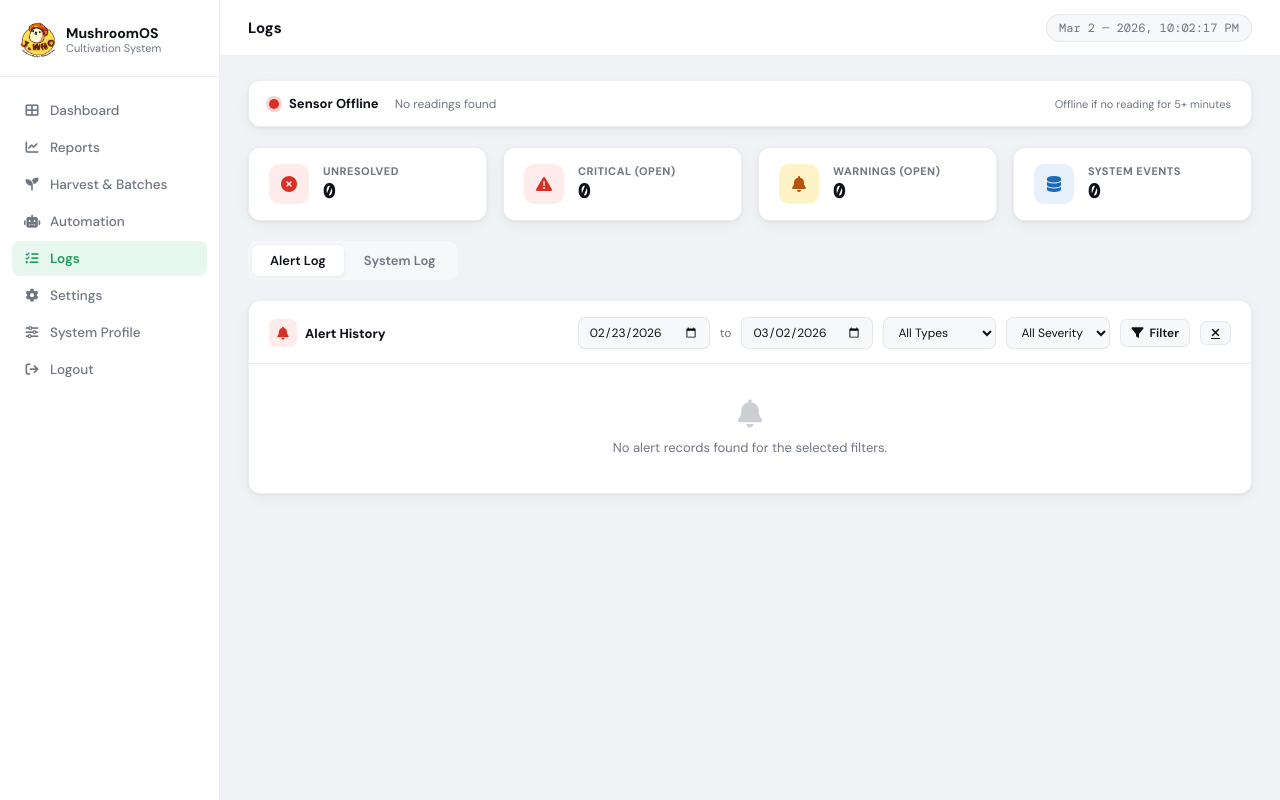
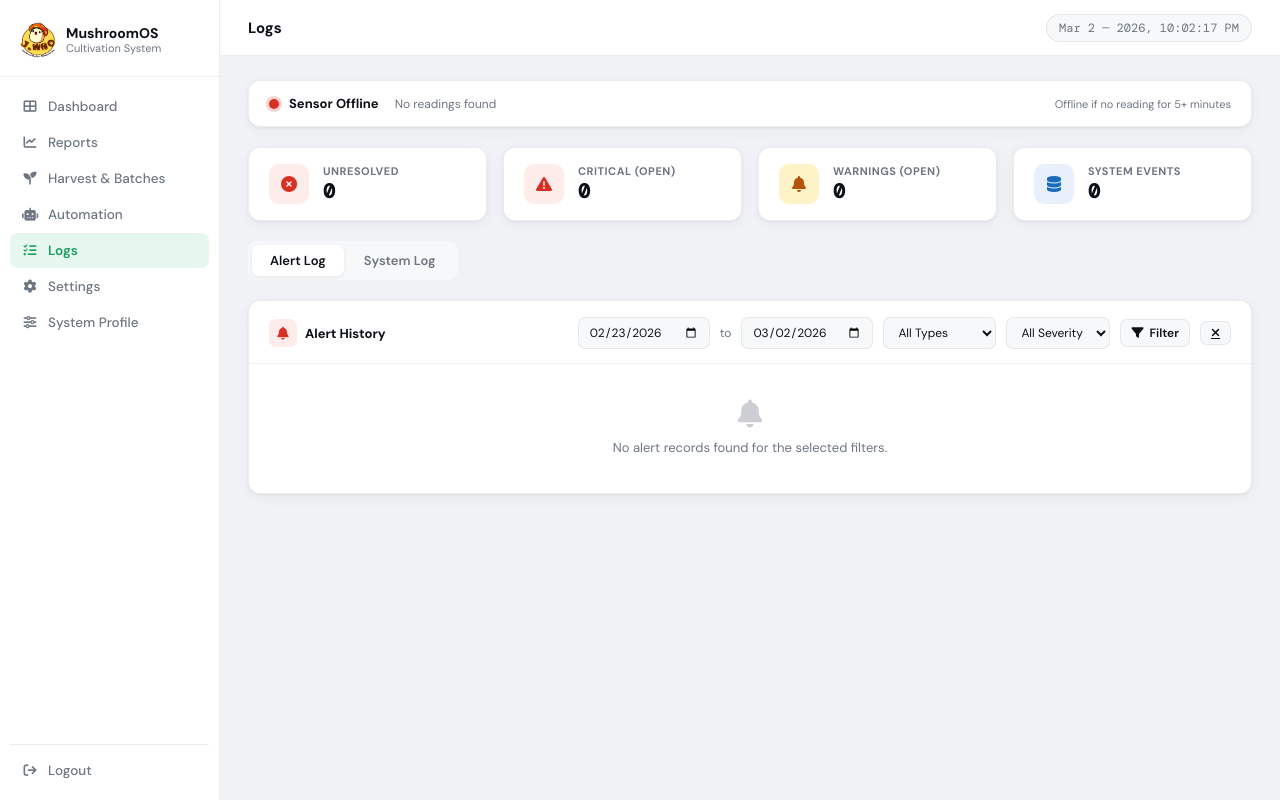
Before and after one commit to BUILDMOD/chamber_sensor, a PHP site: page /logs.php in a window 1280 px wide. Run offline with PHP 8.4, Linux system fonts and the light colour scheme; the visitor is signed in with stand-in values (Sample User, id 1); data that the repository does not hold is empty.

Commit message:
debugging

```diff
--- a/automation.php
+++ b/automation.php
@@ -143,11 +143,12 @@ body{font-family:'DM Sans',system-ui,sans-serif;background:var(--bg);color:var(-
 .sidebar-logo img{width:36px;height:36px;border-radius:8px;}
 .sidebar-logo-text{font-size:14px;font-weight:700;color:var(--text);line-height:1.2;}
 .sidebar-logo-sub{font-size:11px;color:var(--muted);}
-.sidebar-nav{flex:1;padding:16px 12px;display:flex;flex-direction:column;gap:2px;}
+.sidebar-nav{flex:1;padding:12px 10px;display:flex;flex-direction:column;gap:1px;overflow-y:auto;}
 .sidebar-nav a{display:flex;align-items:center;gap:10px;padding:9px 12px;border-radius:8px;color:var(--muted);text-decoration:none;font-size:13.5px;font-weight:500;transition:all .15s;}
 .sidebar-nav a i{width:16px;text-align:center;font-size:13px;}
 .sidebar-nav a:hover{background:var(--surface2);color:var(--text);}
 .sidebar-nav a.active{background:var(--green-lt);color:var(--green);font-weight:600;}
+.sidebar-nav .nav-bottom{margin-top:auto;padding-top:8px;border-top:1px solid var(--border);}
 .main{margin-left:220px;min-height:100vh;}
 .topbar{background:var(--surface);border-bottom:1px solid var(--border);padding:0 28px;height:56px;display:flex;align-items:center;justify-content:space-between;position:sticky;top:0;z-index:40;}
 .topbar-title{font-size:15px;font-weight:700;color:var(--text);}
@@ -247,7 +248,7 @@ table.tbl{width:100%;border-collapse:collapse;font-size:13px;}
     <a href="logs.php"><i class="fas fa-list-check"></i> Logs</a>
     <a href="settings.php"><i class="fas fa-gear"></i> Settings</a>
     <a href="profile.php"><i class="fas fa-sliders"></i> System Profile</a>
-    <a href="logout.php"><i class="fas fa-arrow-right-from-bracket"></i> Logout</a>
+    <div class="nav-bottom"><a href="logout.php"><i class="fas fa-arrow-right-from-bracket"></i> Logout</a></div>
   </nav>
 </aside>
 
--- a/dashboard.php
+++ b/dashboard.php
@@ -56,11 +56,12 @@ $isOwner = $sessionRole === 'owner';
     .sidebar-logo img{width:36px;height:36px;border-radius:8px;}
     .sidebar-logo-text{font-size:14px;font-weight:700;color:var(--text);line-height:1.2;}
     .sidebar-logo-sub{font-size:11px;color:var(--muted);}
-    .sidebar-nav{flex:1;padding:16px 12px;display:flex;flex-direction:column;gap:2px;}
+    .sidebar-nav{flex:1;padding:12px 10px;display:flex;flex-direction:column;gap:1px;overflow-y:auto;}
     .sidebar-nav a{display:flex;align-items:center;gap:10px;padding:9px 12px;border-radius:8px;color:var(--muted);text-decoration:none;font-size:13.5px;font-weight:500;transition:all .15s;}
     .sidebar-nav a i{width:16px;text-align:center;font-size:13px;}
     .sidebar-nav a:hover{background:var(--surface2);color:var(--text);}
     .sidebar-nav a.active{background:var(--green-lt);color:var(--green);font-weight:600;}
+.sidebar-nav .nav-bottom{margin-top:auto;padding-top:8px;border-top:1px solid var(--border);}
 
     /* MAIN */
     .main{margin-left:220px;min-height:100vh;}
@@ -237,7 +238,7 @@ $isOwner = $sessionRole === 'owner';
     <a href="logs.php"><i class="fas fa-list-check"></i> Logs</a>
     <a href="settings.php"><i class="fas fa-gear"></i> Settings</a>
     <a href="profile.php"><i class="fas fa-sliders"></i> System Profile</a>
-    <a href="logout.php"><i class="fas fa-arrow-right-from-bracket"></i> Logout</a>
+    <div class="nav-bottom"><a href="logout.php"><i class="fas fa-arrow-right-from-bracket"></i> Logout</a></div>
   </nav>
 </aside>
 
--- a/harvest.php
+++ b/harvest.php
@@ -141,11 +141,12 @@ body{font-family:'DM Sans',system-ui,sans-serif;background:var(--bg);color:var(-
 .sidebar-logo img{width:36px;height:36px;border-radius:8px;}
 .sidebar-logo-text{font-size:14px;font-weight:700;color:var(--text);line-height:1.2;}
 .sidebar-logo-sub{font-size:11px;color:var(--muted);}
-.sidebar-nav{flex:1;padding:16px 12px;display:flex;flex-direction:column;gap:2px;}
+.sidebar-nav{flex:1;padding:12px 10px;display:flex;flex-direction:column;gap:1px;overflow-y:auto;}
 .sidebar-nav a{display:flex;align-items:center;gap:10px;padding:9px 12px;border-radius:8px;color:var(--muted);text-decoration:none;font-size:13.5px;font-weight:500;transition:all .15s;}
 .sidebar-nav a i{width:16px;text-align:center;font-size:13px;}
 .sidebar-nav a:hover{background:var(--surface2);color:var(--text);}
 .sidebar-nav a.active{background:var(--green-lt);color:var(--green);font-weight:600;}
+.sidebar-nav .nav-bottom{margin-top:auto;padding-top:8px;border-top:1px solid var(--border);}
 
 .main{margin-left:220px;min-height:100vh;}
 .topbar{background:var(--surface);border-bottom:1px solid var(--border);padding:0 28px;height:56px;display:flex;align-items:center;justify-content:space-between;position:sticky;top:0;z-index:40;}
@@ -272,7 +273,7 @@ table.tbl{width:100%;border-collapse:collapse;font-size:13px;}
     <a href="logs.php"><i class="fas fa-list-check"></i> Logs</a>
     <a href="settings.php"><i class="fas fa-gear"></i> Settings</a>
     <a href="profile.php"><i class="fas fa-sliders"></i> System Profile</a>
-    <a href="logout.php"><i class="fas fa-arrow-right-from-bracket"></i> Logout</a>
+    <div class="nav-bottom"><a href="logout.php"><i class="fas fa-arrow-right-from-bracket"></i> Logout</a></div>
   </nav>
 </aside>
 
--- a/logs.php
+++ b/logs.php
@@ -103,11 +103,12 @@ body{font-family:'DM Sans',system-ui,sans-serif;background:var(--bg);color:var(-
 .sidebar-logo img{width:36px;height:36px;border-radius:8px;}
 .sidebar-logo-text{font-size:14px;font-weight:700;color:var(--text);line-height:1.2;}
 .sidebar-logo-sub{font-size:11px;color:var(--muted);}
-.sidebar-nav{flex:1;padding:16px 12px;display:flex;flex-direction:column;gap:2px;}
+.sidebar-nav{flex:1;padding:12px 10px;display:flex;flex-direction:column;gap:1px;overflow-y:auto;}
 .sidebar-nav a{display:flex;align-items:center;gap:10px;padding:9px 12px;border-radius:8px;color:var(--muted);text-decoration:none;font-size:13.5px;font-weight:500;transition:all .15s;}
 .sidebar-nav a i{width:16px;text-align:center;font-size:13px;}
 .sidebar-nav a:hover{background:var(--surface2);color:var(--text);}
 .sidebar-nav a.active{background:var(--green-lt);color:var(--green);font-weight:600;}
+.sidebar-nav .nav-bottom{margin-top:auto;padding-top:8px;border-top:1px solid var(--border);}
 .main{margin-left:220px;min-height:100vh;}
 .topbar{background:var(--surface);border-bottom:1px solid var(--border);padding:0 28px;height:56px;display:flex;align-items:center;justify-content:space-between;position:sticky;top:0;z-index:40;}
 .topbar-title{font-size:15px;font-weight:700;color:var(--text);}
@@ -179,7 +180,7 @@ table.tbl{width:100%;border-collapse:collapse;font-size:13px;}
     <a href="logs.php" class="active"><i class="fas fa-list-check"></i> Logs</a>
     <a href="settings.php"><i class="fas fa-gear"></i> Settings</a>
     <a href="profile.php"><i class="fas fa-sliders"></i> System Profile</a>
-    <a href="logout.php"><i class="fas fa-arrow-right-from-bracket"></i> Logout</a>
+    <div class="nav-bottom"><a href="logout.php"><i class="fas fa-arrow-right-from-bracket"></i> Logout</a></div>
   </nav>
 </aside>
 
--- a/profile.php
+++ b/profile.php
@@ -222,6 +222,7 @@ body { font-family: 'DM Sans', system-ui, sans-serif; background: var(--bg); col
 .sidebar-nav a i { width: 16px; text-align: center; font-size: 13px; }
 .sidebar-nav a:hover  { background: var(--surface2); color: var(--text); }
 .sidebar-nav a.active { background: var(--green-lt); color: var(--green); font-weight: 600; }
+.sidebar-nav .nav-bottom{margin-top:auto;padding-top:8px;border-top:1px solid var(--border);}
 
 /* ── MAIN ── */
 .main { margin-left: 220px; min-height: 100vh; }
@@ -378,7 +379,7 @@ td.actions-col { display: flex; gap: 6px; align-items: center; flex-wrap: wrap;
     <a href="logs.php"><i class="fas fa-list-check"></i> Logs</a>
     <a href="settings.php"><i class="fas fa-gear"></i> Settings</a>
     <a href="profile.php" class="active"><i class="fas fa-sliders"></i> System Profile</a>
-    <a href="logout.php"><i class="fas fa-arrow-right-from-bracket"></i> Logout</a>
+    <div class="nav-bottom"><a href="logout.php"><i class="fas fa-arrow-right-from-bracket"></i> Logout</a></div>
   </nav>
 </aside>
 
--- a/reports.php
+++ b/reports.php
@@ -159,6 +159,7 @@ function navUrl($view, $year, $month, $day) {
     .sidebar-nav a i{width:16px;text-align:center;font-size:13px;}
     .sidebar-nav a:hover{background:var(--surface2);color:var(--text);}
     .sidebar-nav a.active{background:var(--green-lt);color:var(--green);font-weight:600;}
+.sidebar-nav .nav-bottom{margin-top:auto;padding-top:8px;border-top:1px solid var(--border);}
 
     .main{margin-left:220px;min-height:100vh;}
 
@@ -315,7 +316,7 @@ function navUrl($view, $year, $month, $day) {
     <a href="logs.php"><i class="fas fa-list-check"></i> Logs</a>
     <a href="settings.php"><i class="fas fa-gear"></i> Settings</a>
     <a href="profile.php"><i class="fas fa-sliders"></i> System Profile</a>
-    <a href="logout.php"><i class="fas fa-arrow-right-from-bracket"></i> Logout</a>
+    <div class="nav-bottom"><a href="logout.php"><i class="fas fa-arrow-right-from-bracket"></i> Logout</a></div>
   </nav>
 </aside>
 
--- a/settings.php
+++ b/settings.php
@@ -152,11 +152,12 @@ body{font-family:'DM Sans',system-ui,sans-serif;background:var(--bg);color:var(-
 .sidebar-logo img{width:36px;height:36px;border-radius:8px;}
 .sidebar-logo-text{font-size:14px;font-weight:700;color:var(--text);line-height:1.2;}
 .sidebar-logo-sub{font-size:11px;color:var(--muted);}
-.sidebar-nav{flex:1;padding:16px 12px;display:flex;flex-direction:column;gap:2px;}
+.sidebar-nav{flex:1;padding:12px 10px;display:flex;flex-direction:column;gap:1px;overflow-y:auto;}
 .sidebar-nav a{display:flex;align-items:center;gap:10px;padding:9px 12px;border-radius:8px;color:var(--muted);text-decoration:none;font-size:13.5px;font-weight:500;transition:all .15s;}
 .sidebar-nav a i{width:16px;text-align:center;font-size:13px;}
 .sidebar-nav a:hover{background:var(--surface2);color:var(--text);}
 .sidebar-nav a.active{background:var(--green-lt);color:var(--green);font-weight:600;}
+.sidebar-nav .nav-bottom{margin-top:auto;padding-top:8px;border-top:1px solid var(--border);}
 .main{margin-left:220px;min-height:100vh;}
 .topbar{background:var(--surface);border-bottom:1px solid var(--border);padding:0 28px;height:56px;display:flex;align-items:center;justify-content:space-between;position:sticky;top:0;z-index:40;}
 .topbar-title{font-size:15px;font-weight:700;color:var(--text);}
@@ -225,7 +226,7 @@ input[type=checkbox]{width:16px;height:16px;accent-color:var(--green);cursor:poi
     <a href="logs.php"><i class="fas fa-list-check"></i> Logs</a>
     <a href="settings.php" class="active"><i class="fas fa-gear"></i> Settings</a>
     <a href="profile.php"><i class="fas fa-sliders"></i> System Profile</a>
-    <a href="logout.php"><i class="fas fa-arrow-right-from-bracket"></i> Logout</a>
+    <div class="nav-bottom"><a href="logout.php"><i class="fas fa-arrow-right-from-bracket"></i> Logout</a></div>
   </nav>
 </aside>
 
--- a/submit_data.php
+++ b/submit_data.php
@@ -1,4 +1,6 @@
 <?php
+date_default_timezone_set('Asia/Manila');
+
 // Database connection
 $servername = "localhost";
 $username = "root";
```
Also changed, not shown: logout.php (+30 -0 lines).
